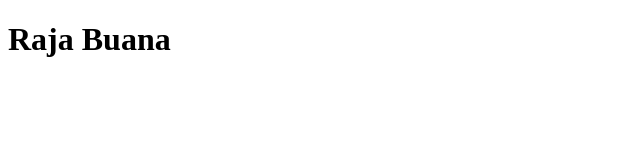
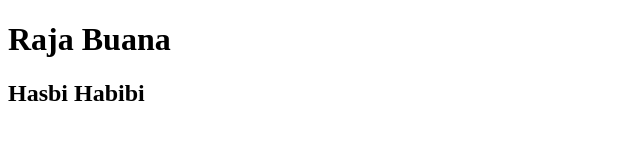
Before and after one commit to 16110245/amikom, a plain HTML site: page index.html in a window 1280 px wide. Shown: the whole page, without its empty margins (0-640 px from the left). Drawn offline with Linux system fonts and the light colour scheme.

Commit message:
tambah h2

```diff
--- a/index.html
+++ b/index.html
@@ -5,5 +5,6 @@
 </head>
 <body>
 <h1>Raja Buana</h1>
+<h2>	Hasbi Habibi</h2>
 </body>
 </html>
```
